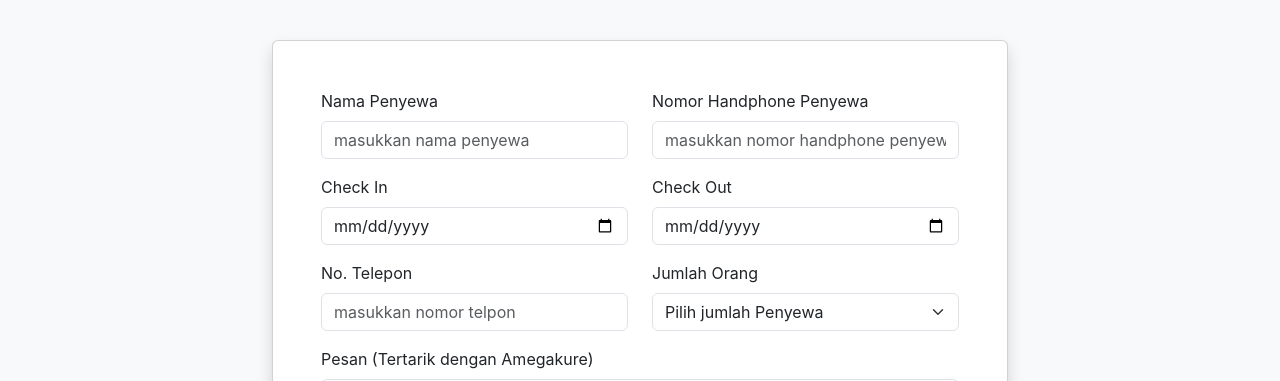
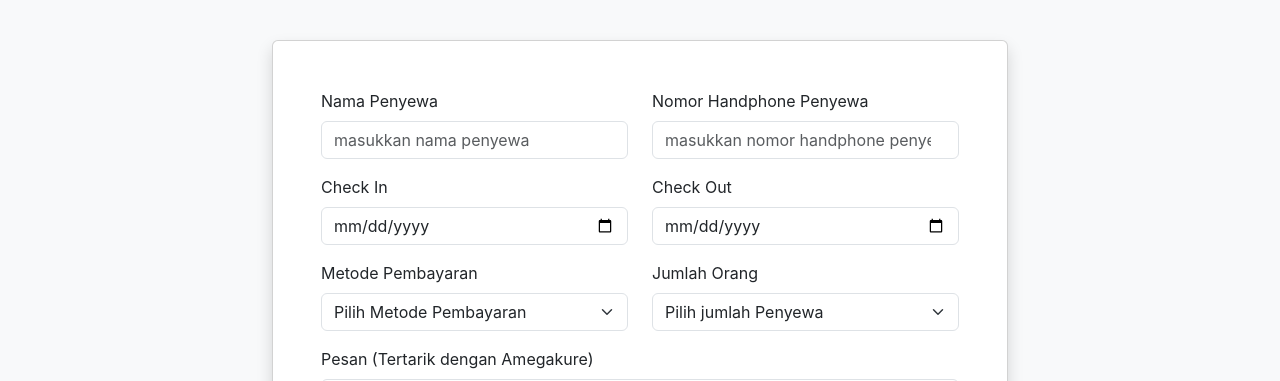
Before and after one commit to hanasoke/bootstrap_react_js, a React (Vite) app: page /detail/amegakure in a window 1280 px wide. Shown: the part 2500-2881 px from the top of the page. Built offline with nearby package versions, Linux system fonts and the light colour scheme.

Commit message:
updated DetailPage.jsx

```diff
--- a/src/pages/DetailPage.jsx
+++ b/src/pages/DetailPage.jsx
@@ -172,7 +172,7 @@ const DetailPage = () => {
                       </div>
                       <div className="col-md-6 mb-3">
                         <label htmlFor="phone" className="form-label">Nomor Handphone Penyewa</label>
-                        <input type="tel" className="form-control" id="phone" placeholder='masukkan nomor handphone penyewa' />
+                        <input type="number" className="form-control" id="phone" placeholder='masukkan nomor handphone penyewa' />
                       </div>
                       <div className="col-md-6 mb-3">
                         <label htmlFor="check_in" className="form-label">Check In</label>
@@ -183,8 +183,16 @@ const DetailPage = () => {
                         <input type="date" className="form-control" id="check_out" />
                       </div>
                       <div className="col-md-6 mb-3">
-                        <label htmlFor="phone" className="form-label">No. Telepon</label>
-                        <input type="number" className="form-control" id="phone" placeholder='masukkan nomor telpon' />
+                        <label htmlFor="metode_pembayaran" className="form-label">Metode Pembayaran</label>
+                        <select class="form-select" id="metode_pembayaran" aria-label="Default select example">
+                          <option selected>Pilih Metode Pembayaran</option>
+                          <option value="ovo">Ovo</option>
+                          <option value="shopee_pay">Shopee Pay</option>
+                          <option value="dana">Dana</option>
+                          <option value="link_aja">Link Aja</option>
+                          <option value="bca">BCA</option>
+                          <option value="bri">BRI</option>
+                        </select>
                       </div>
                       <div className="col-md-6 mb-3">
                         <label htmlFor="phone" className="form-label">Jumlah Orang</label>
@@ -204,8 +212,65 @@ const DetailPage = () => {
                       <textarea className="form-control" id="message" rows="4" defaultValue={`saya tertarik dengan kamar ${room.name}. Apakah masih tersedia?`}></textarea>
                       <small className='text-success'>optional</small>
                     </div>
-                    <button type="submit" className="btn btn-success w-100">Kirim Pesan</button>
+                    <button type="button" className="btn btn-success w-100" data-bs-toggle="modal" data-bs-target="#exampleModal">Kirim Pesan</button>
                   </form>
+                </div>
+              </div>
+            </div>
+          </div>
+          <div class="modal fade" id="exampleModal" tabindex="-1" aria-labelledby="exampleModalLabel" aria-hidden="true">
+            <div class="modal-dialog">
+              <div class="modal-content">
+                <div class="modal-header">
+                  <h1 class="modal-title fs-5" id="exampleModalLabel">Detail Penyewa</h1>
+                  <button type="button" class="btn-close" data-bs-dismiss="modal" aria-label="Close"></button>
+                </div>
+                <div class="modal-body">
+                  <div class="mb-3 row">
+                    <label for="nama_penyewa" class="col-sm-4 col-form-label">Nama Penyewa</label>
+                    <div class="col-sm-8">
+                      <input type="text" readonly class="form-control-plaintext" id="nama_penyewa" value="#"/>
+                    </div>
+                  </div>
+                  <div class="mb-3 row">
+                    <label for="nomor_handphone" class="col-sm-4 col-form-label">Nomor Handphone</label>
+                    <div class="col-sm-8">
+                      <input type="text" readonly class="form-control-plaintext" id="nomor_handphone" value="#"/>
+                    </div>
+                  </div>
+                  <div class="mb-3 row">
+                    <label for="check_in" class="col-sm-4 col-form-label">Check In</label>
+                    <div class="col-sm-8">
+                      <input type="text" readonly class="form-control-plaintext" id="check_in" value="#"/>
+                    </div>
+                  </div>
+                  <div class="mb-3 row">
+                    <label for="check_out" class="col-sm-4 col-form-label">Check Out</label>
+                    <div class="col-sm-8">
+                      <input type="text" readonly class="form-control-plaintext" id="check_out" value="#"/>
+                    </div>
+                  </div>
+                  <div class="mb-3 row">
+                    <label for="metode_pembayaran" class="col-sm-4 col-form-label">Metode Pembayaran</label>
+                    <div class="col-sm-8">
+                      <input type="text" readonly class="form-control-plaintext" id="metode_pembayaran" value="#"/>
+                    </div>
+                  </div>
+                  <div class="mb-3 row">
+                    <label for="jumlah_penyewa" class="col-sm-4 col-form-label">Jumlah penyewa</label>
+                    <div class="col-sm-8">
+                      <input type="text" readonly class="form-control-plaintext" id="jumlah_penyewa" value="#"/>
+                    </div>
+                  </div>
+                  <div class="mb-3 row">
+                    <label for="pesan" class="col-sm-4 col-form-label">Pesan</label>
+                    <div class="col-sm-8">
+                      <input type="text" readonly class="form-control-plaintext" id="pesan" value="#"/>
+                    </div>
+                  </div>
+                </div>
+                <div class="modal-footer">
+                  <button type="button" class="btn btn-secondary" data-bs-dismiss="modal">Close</button>
                 </div>
               </div>
             </div>
```
